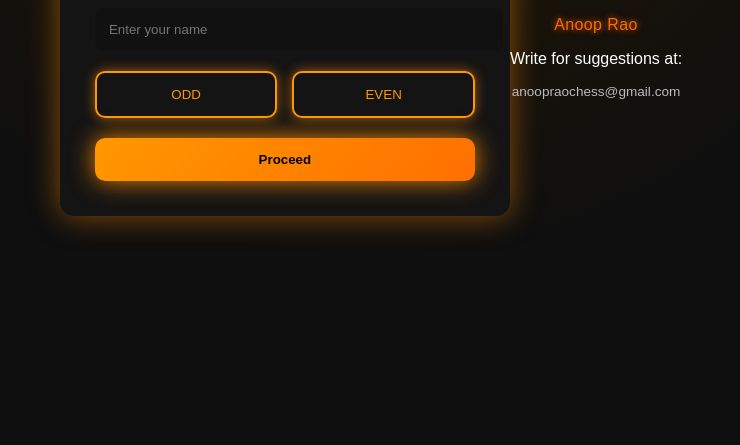
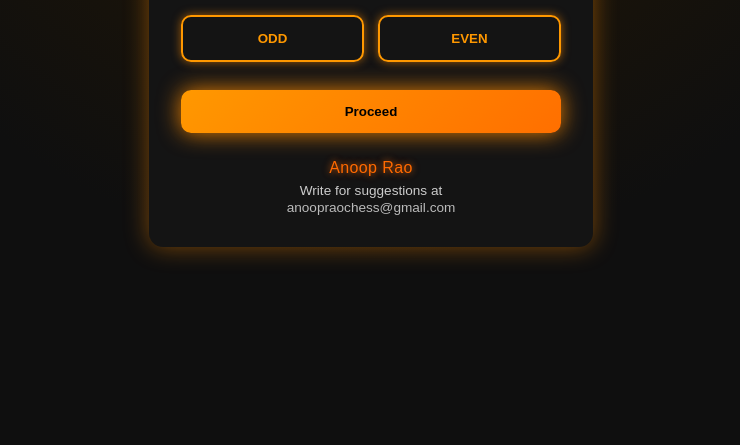
Before and after one commit to RaoHub8/SGPA-, a plain HTML site: page index.html in a window 1280 px wide. Shown: the part 355-800 px from the top of the page, without its empty margins (269-1009 px from the left). Drawn offline with Linux system fonts and the light colour scheme.

Commit message:
Update index.html

```diff
--- a/index.html
+++ b/index.html
@@ -6,9 +6,10 @@
 <meta name="viewport" content="width=device-width, initial-scale=1.0">
 
 <style>
+/* ===== GLOBAL ===== */
 body {
   margin: 0;
-  height: 100vh;
+  min-height: 100vh;
   background: radial-gradient(circle at top, #2a1a00 0%, #0f0f0f 60%);
   font-family: Arial, sans-serif;
   display: flex;
@@ -17,33 +18,40 @@ body {
   color: #fff;
 }
 
+/* ===== MAIN CARD ===== */
 .container {
-  width: 380px;
-  padding: 35px;
+  width: min(380px, 92vw);
+  padding: 32px;
   border-radius: 14px;
   background: #141414;
-  box-shadow: 0 0 30px rgba(255,140,0,0.5);
+  box-shadow: 0 0 24px rgba(255,140,0,0.45);
   text-align: center;
 }
 
+/* ===== TITLE ===== */
 h1 {
+  margin-top: 0;
   color: #ff9800;
-  text-shadow: 0 0 15px rgba(255,140,0,0.9);
+  text-shadow: 0 0 14px rgba(255,140,0,0.9);
 }
 
-input {
+/* ===== INPUT ===== */
+input[type="text"] {
   width: 100%;
   padding: 14px;
-  margin: 20px 0;
+  margin: 18px 0;
   border-radius: 8px;
   border: none;
   background: #111;
   color: #fff;
+  font-size: 1rem;
 }
 
+/* ===== ODD / EVEN BUTTONS ===== */
 .semester-type {
   display: flex;
-  gap: 15px;
+  gap: 14px;
+  margin-bottom: 10px;
 }
 
 .semester-type button {
@@ -53,8 +61,9 @@ input {
   border: 2px solid #ff9800;
   background: transparent;
   color: #ff9800;
+  font-weight: bold;
   cursor: pointer;
-  box-shadow: 0 0 12px rgba(255,140,0,0.6);
+  box-shadow: 0 0 10px rgba(255,140,0,0.6);
 }
 
 .semester-type button:hover {
@@ -62,9 +71,10 @@ input {
   color: #000;
 }
 
+/* ===== SEM OPTIONS ===== */
 .sem-options {
-  margin-top: 20px;
   display: none;
+  margin-top: 15px;
   text-align: left;
 }
 
@@ -75,7 +85,7 @@ input {
   border-radius: 8px;
   background: #1c1c1c;
   cursor: pointer;
-  box-shadow: 0 0 8px rgba(255,140,0,0.4);
+  box-shadow: 0 0 8px rgba(255,140,0,0.35);
 }
 
 .sem-options input {
@@ -83,8 +93,9 @@ input {
   accent-color: #ff9800;
 }
 
+/* ===== PROCEED BUTTON ===== */
 .proceed-btn {
-  margin-top: 20px;
+  margin-top: 18px;
   width: 100%;
   padding: 14px;
   border-radius: 10px;
@@ -92,13 +103,17 @@ input {
   background: linear-gradient(135deg, #ff9800, #ff6f00);
   font-weight: bold;
   cursor: pointer;
-  box-shadow: 0 0 25px rgba(255,140,0,0.9);
+  box-shadow: 0 0 22px rgba(255,140,0,0.9);
 }
 
+.proceed-btn:hover {
+  transform: scale(1.02);
+}
+
+/* ===== OWNER INFO ===== */
 .owner {
-    margin-top: 25px;
+  margin-top: 26px;
   text-align: center;
-    font-family: Arial, sans-serif;
 }
 
 .owner-name {
@@ -111,12 +126,18 @@ input {
     0 0 10px rgba(255,106,0,0.35);
 }
 
+.owner-text {
+  margin: 6px 0 2px;
+  font-size: 0.85rem;
+  color: #cccccc;
+}
+
 .owner-email {
-    margin-top: 4px;
   font-size: 0.85rem;
   color: #bbbbbb;
 }
 
+/* ===== MOBILE TWEAK ===== */
 @media (max-width: 600px) {
   .owner-name { font-size: 0.9rem; }
   .owner-email { font-size: 0.8rem; }
@@ -125,8 +146,11 @@ input {
 </head>
 
 <body>
+
 <div class="container">
+
   <h1>SGPA Predictor</h1>
+
   <input type="text" id="name" placeholder="Enter your name">
 
   <div class="semester-type">
@@ -134,7 +158,7 @@ input {
     <button onclick="showEven()">EVEN</button>
   </div>
 
-  <!-- ODD -->
+  <!-- ODD SEM -->
   <div id="oddOptions" class="sem-options">
     <label><input type="radio" name="sem" value="1"> 1st Semester</label>
     <label><input type="radio" name="sem" value="3"> 3rd Semester</label>
@@ -142,7 +166,7 @@ input {
     <label><input type="radio" name="sem" value="7"> 7th Semester</label>
   </div>
 
-  <!-- EVEN -->
+  <!-- EVEN SEM -->
   <div id="evenOptions" class="sem-options">
     <label><input type="radio" name="sem" value="2"> 2nd Semester</label>
     <label><input type="radio" name="sem" value="4"> 4th Semester</label>
@@ -150,6 +174,14 @@ input {
   </div>
 
   <button class="proceed-btn" onclick="proceed()">Proceed</button>
+
+  <!-- OWNER -->
+  <div class="owner">
+    <div class="owner-name">Anoop Rao</div>
+    <div class="owner-text">Write for suggestions at</div>
+    <div class="owner-email">anoopraochess@gmail.com</div>
+  </div>
+
 </div>
 
 <script>
@@ -168,7 +200,7 @@ function proceed() {
   const sem = document.querySelector('input[name="sem"]:checked');
 
   if (!name || !sem) {
-    alert("Enter name and select semester");
+    alert("Enter your name and select semester");
     return;
   }
 
@@ -182,10 +214,6 @@ function proceed() {
   }
 }
 </script>
-<div class="owner">
-  <div class="owner-name">Anoop Rao</div>
-  <p>Write for suggestions at:</p>
-  <div class="owner-email">anoopraochess@gmail.com</div>
-             </div>
+
 </body>
   </html>
```
Lines whose indentation alone changed are shown as unchanged.
